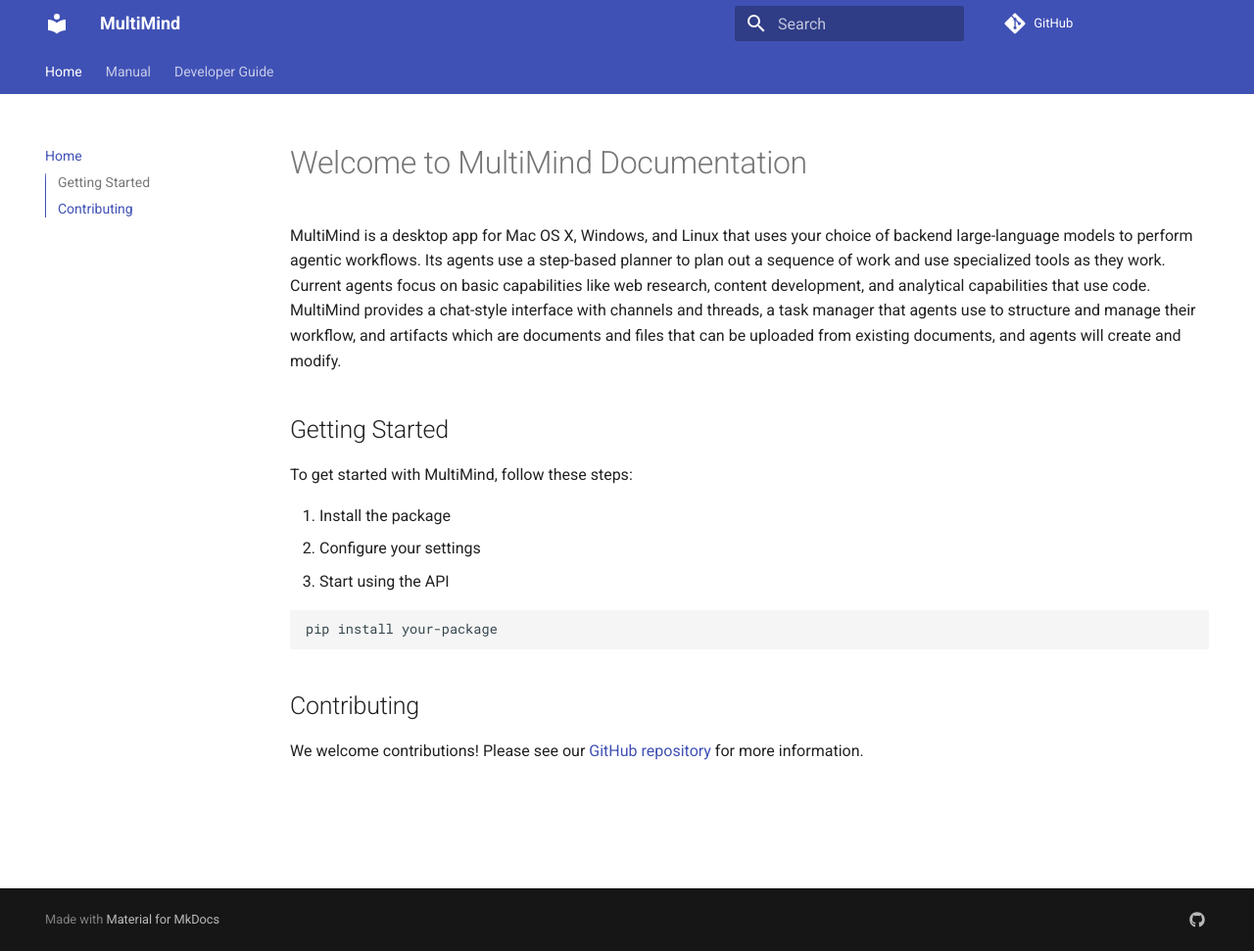
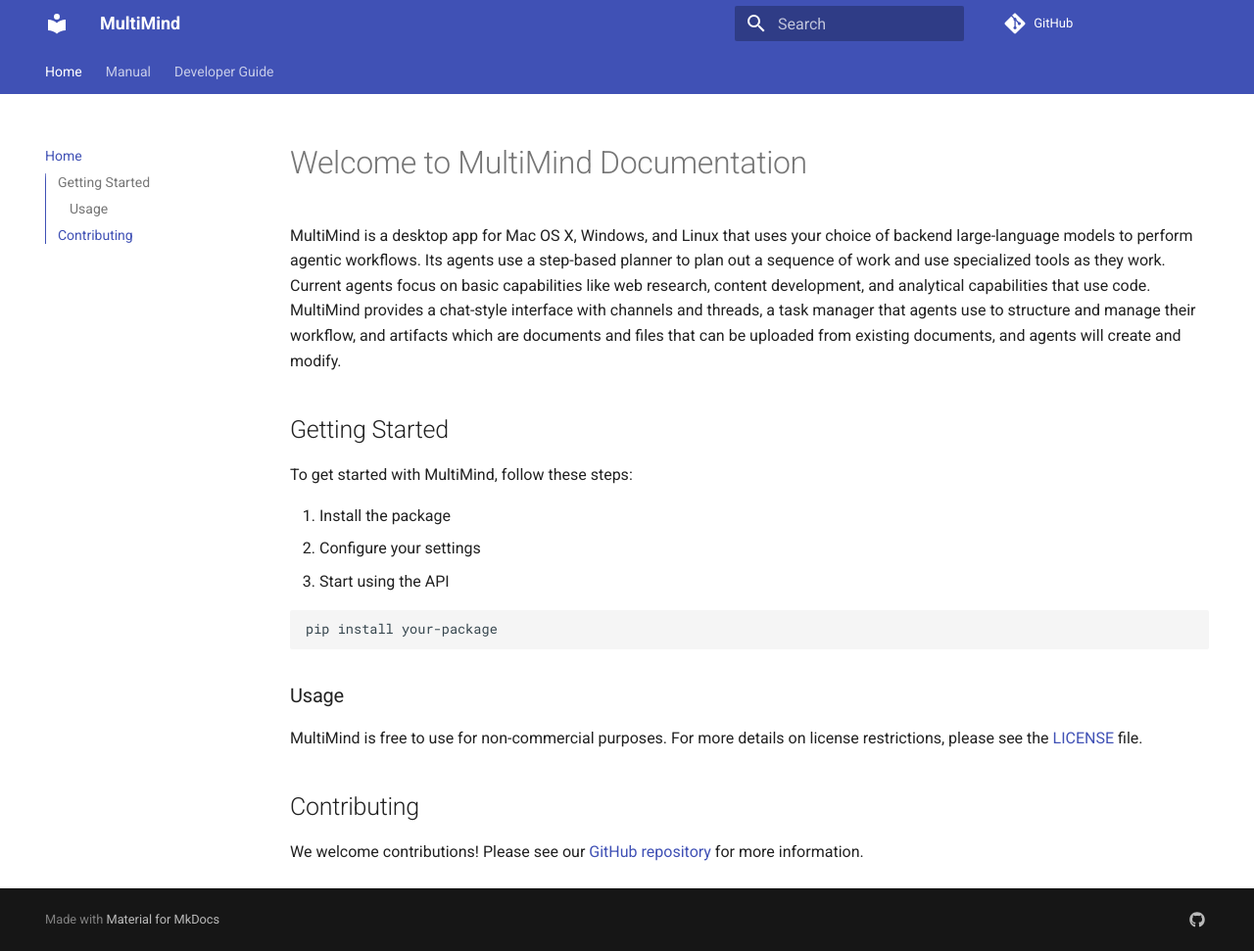
Before and after one commit to richardbowman/multimind-agent-platform, an MkDocs documentation site: the page built from docs/index.md, in a window 1280 px wide and 971 px high. Shown: the whole window at 98% size. Built offline with MkDocs 1.6.1 and Material for MkDocs 9.7.7, drawn with Linux system fonts in a browser that asks for light colours; comment, search, counter and statistics services are not loaded.

Commit message:
docs: Add usage blurb about free non-commercial use

````diff
--- a/docs/index.md
+++ b/docs/index.md
@@ -14,6 +14,10 @@ To get started with MultiMind, follow these steps:
 pip install your-package
 ```
 
+### Usage
+
+MultiMind is free to use for non-commercial purposes. For more details on license restrictions, please see the [LICENSE](LICENSE) file.
+
 ## Contributing
 
 We welcome contributions! Please see our [GitHub repository](https://github.com/yourusername/your-public-repo) for more information.
````
